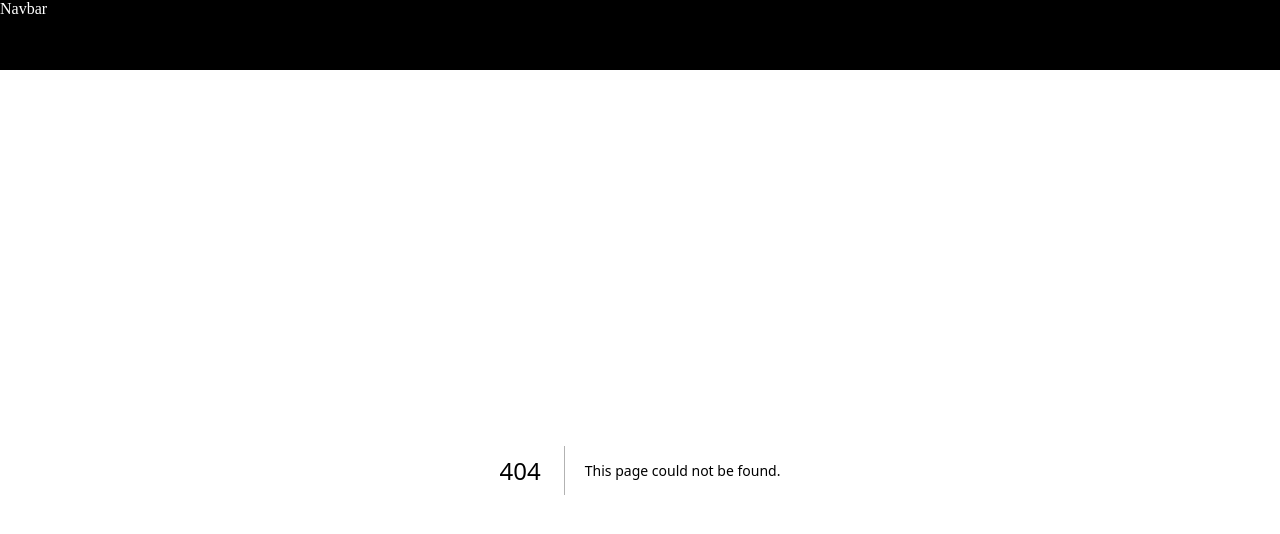
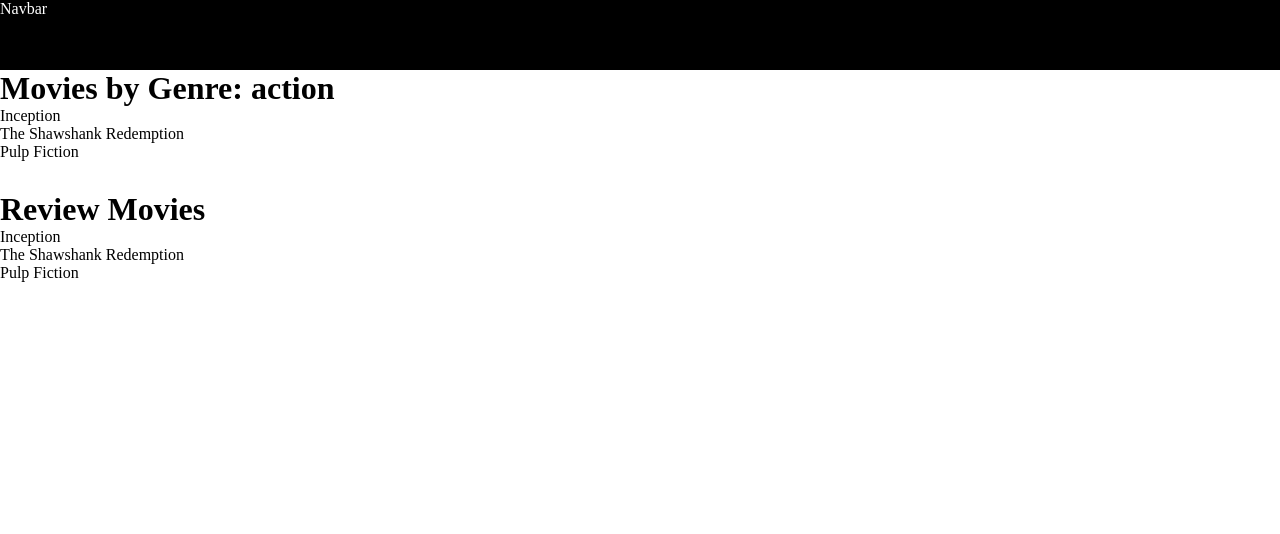
Before and after one commit to argianardi/sinauNextJs, a Next.js app: page /movies/action in a window 1280 px wide. Before the commit this address had no page. Shown: the top 534 px of the page. Built offline with nearby package versions, Linux system fonts and the light colour scheme.

Commit message:
Feat: Add genre page

```diff
--- /dev/null
+++ b/src/pages/movies/[genre]/index.tsx
@@ -0,0 +1,60 @@
+import React from 'react';
+import { useRouter } from 'next/router';
+import Link from 'next/link';
+const staticMoviesData = [
+  {
+    id: 1,
+    title: 'Inception',
+  },
+  {
+    id: 2,
+    title: 'The Shawshank Redemption',
+  },
+  {
+    id: 3,
+    title: 'Pulp Fiction',
+  },
+];
+
+const MoviesByGenre = () => {
+  const router = useRouter();
+  const { genre } = router.query;
+
+  return (
+    <div>
+      {/* Link to detail movies */}
+      <div>
+        <h1>Movies by Genre: {genre}</h1>
+        <ul>
+          {staticMoviesData?.map((movie) => (
+            <li key={movie?.id}>
+              <Link
+                href={`/movies/${genre}/${movie?.title
+                  .toLowerCase()
+                  .replace(/\s+/g, '-')}`}
+              >
+                {movie?.title}
+              </Link>
+            </li>
+          ))}
+        </ul>
+      </div>
+
+      {/* Link to review movies */}
+      <div>
+        <h1 style={{ marginTop: '30px' }}>Review Movies</h1>
+        <ul>
+          {staticMoviesData?.map((movie) => (
+            <li key={movie?.id}>
+              <Link href={`/movies/${genre}/review/${movie?.id}`}>
+                {movie?.title}
+              </Link>
+            </li>
+          ))}
+        </ul>
+      </div>
+    </div>
+  );
+};
+
+export default MoviesByGenre;
```
